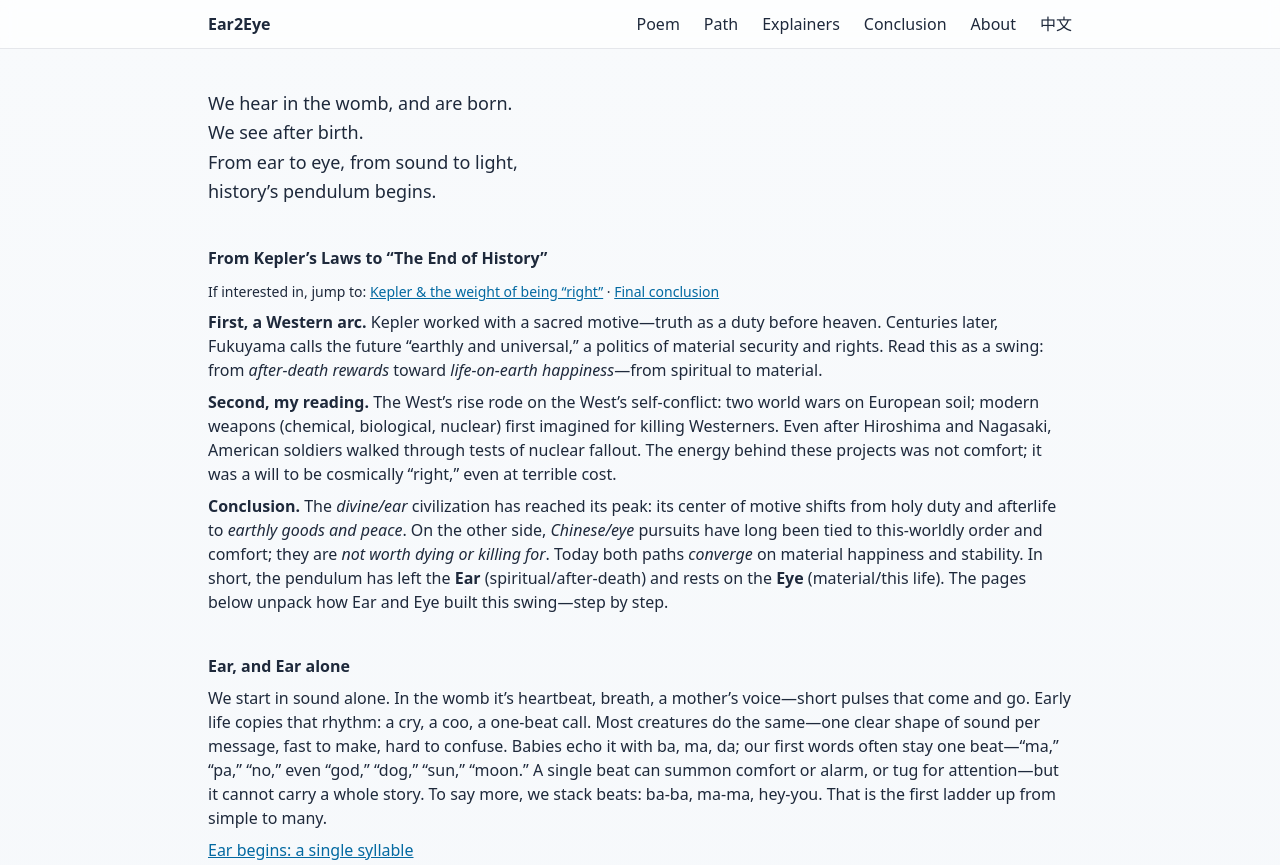
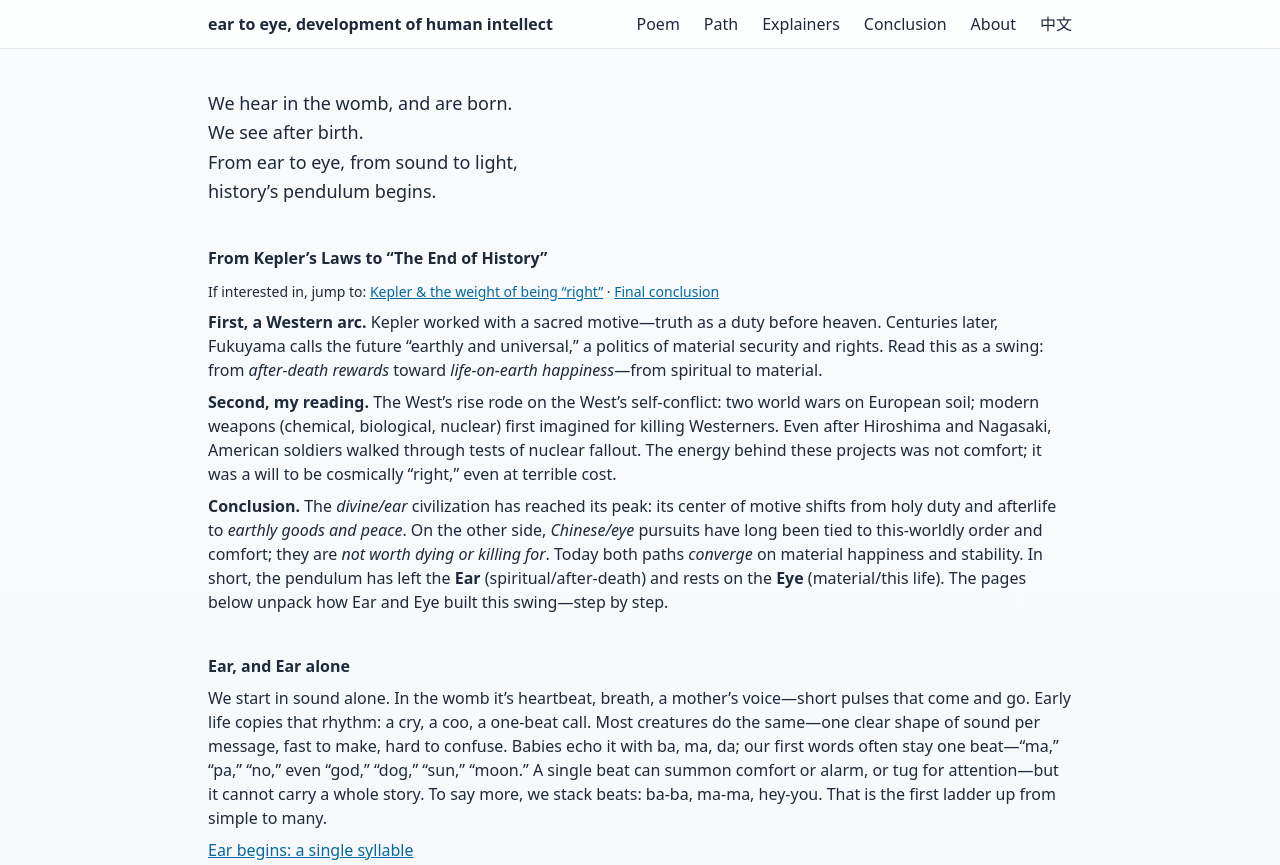
Before and after one commit to zhan9don9/ear2eye-site, a plain HTML site: page index.html in a window 1280 px wide. Shown: the top 865 px of the page. Drawn offline with nearby package versions, Linux system fonts and the light colour scheme.

Commit message:
Update index.html
ear to eye, development of human intellect

```diff
--- a/index.html
+++ b/index.html
@@ -25,7 +25,7 @@
 <body class="min-h-screen bg-gradient-to-b from-slate-50 to-slate-100 text-slate-800">
 <header class="sticky top-0 z-40 bg-white/70 backdrop-blur border-b">
   <div class="max-w-4xl mx-auto px-4 py-3 flex items-center justify-between">
-    <a href="/" class="font-semibold">Ear2Eye</a>
+    <a href="/" class="font-semibold">ear to eye, development of human intellect</a>
     <nav class="hidden md:flex gap-6">
       <a href="#poem" class="hover:underline">Poem</a>
       <a href="#path" class="hover:underline">Path</a>
```
